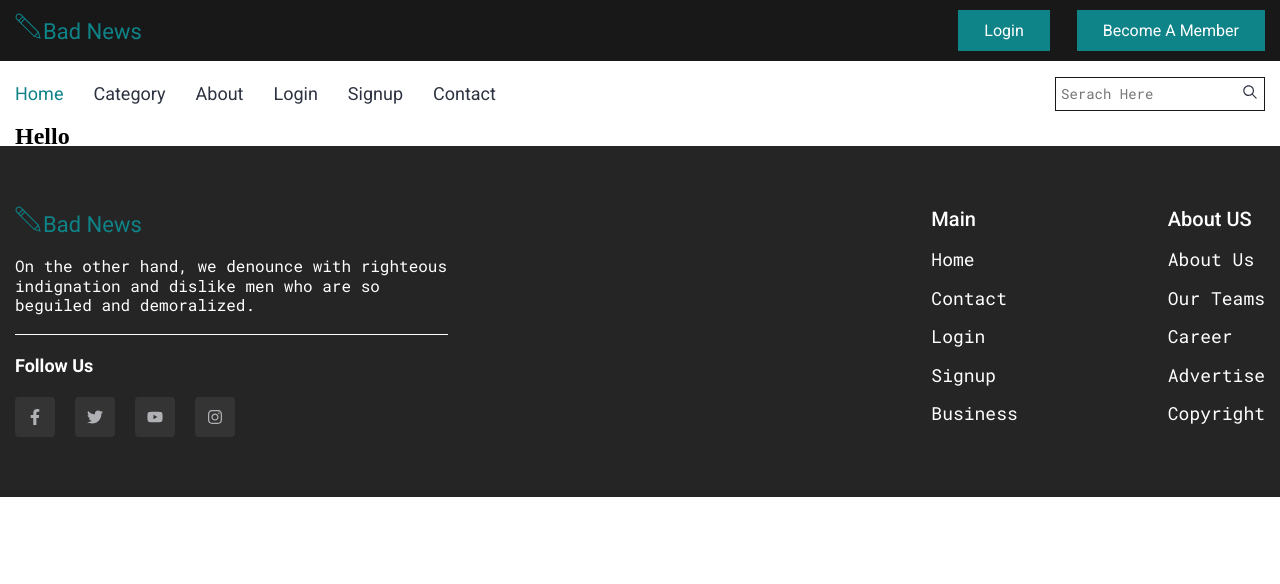
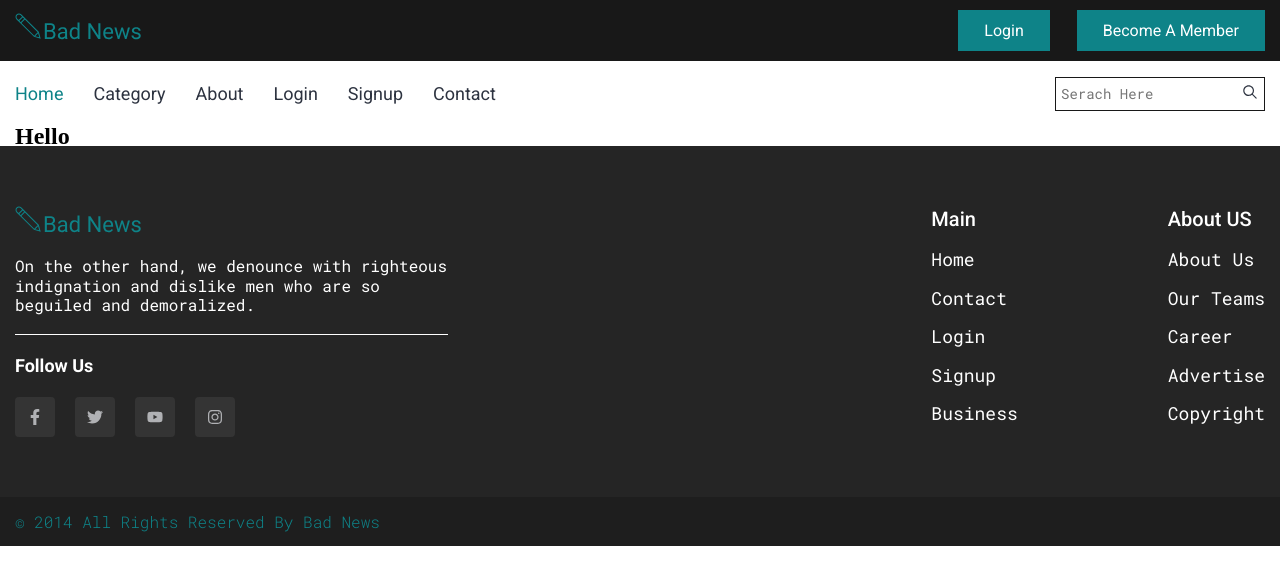
Before and after one commit to km-saifullah/bad-news, a React (Vite) app: page / in a window 1280 px wide. Shown: the top 584 px of the page. Built offline with nearby package versions, Linux system fonts and the light colour scheme.

Commit message:
copyright section done

```diff
--- a/src/layout/MainLayout.jsx
+++ b/src/layout/MainLayout.jsx
@@ -3,6 +3,7 @@ import { Outlet } from "react-router-dom";
 import Header from "../sections/header/Header";
 import Navbar from "../sections/navbar/Navbar";
 import Footer from "../sections/footer/Footer";
+import Copyright from "../sections/copyright/Copyright";
 
 const MainLayout = () => {
   return (
@@ -11,6 +12,7 @@ const MainLayout = () => {
       <Navbar />
       <Outlet />
       <Footer />
+      <Copyright />
     </>
   );
 };
--- /dev/null
+++ b/src/sections/copyright/Copyright.jsx
@@ -0,0 +1,14 @@
+import React from "react";
+import "./copyright.css";
+
+const Copyright = () => {
+  return (
+    <section className="copyright">
+      <div className="container">
+        <p>© 2014 All Rights Reserved By Bad News</p>
+      </div>
+    </section>
+  );
+};
+
+export default Copyright;
--- /dev/null
+++ b/src/sections/copyright/copyright.css
@@ -0,0 +1,13 @@
+/* ===== Cpyright Design Start ===== */
+.copyright {
+  background-color: #1e1e1e;
+  padding: 15px 0;
+}
+.copyright p {
+  color: var(--primary);
+  font-size: 16px;
+  font-weight: 300;
+  line-height: 120%;
+  font-family: var(--robotoMono);
+}
+/* ===== Cpyright Design End ===== */
```
Also changed, not shown: 1 other file (tests, documents, lock files or other folders).
